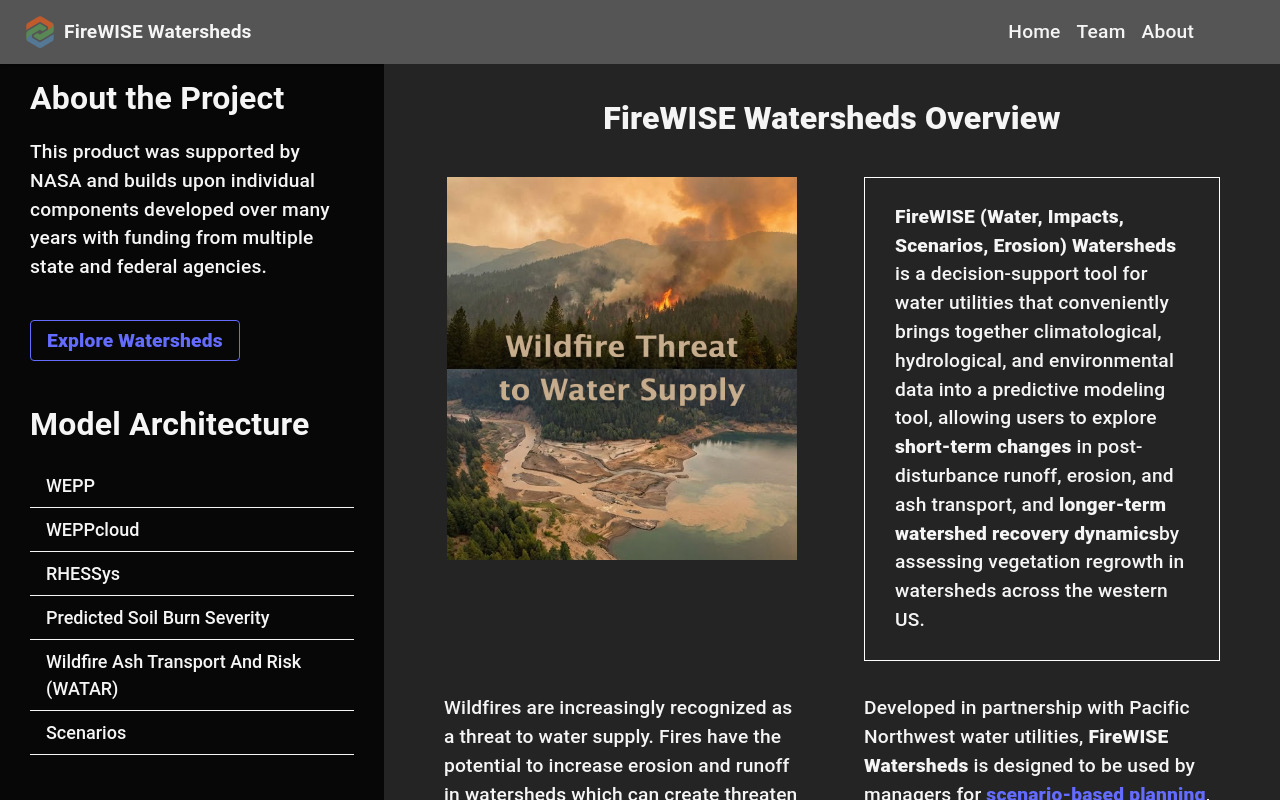
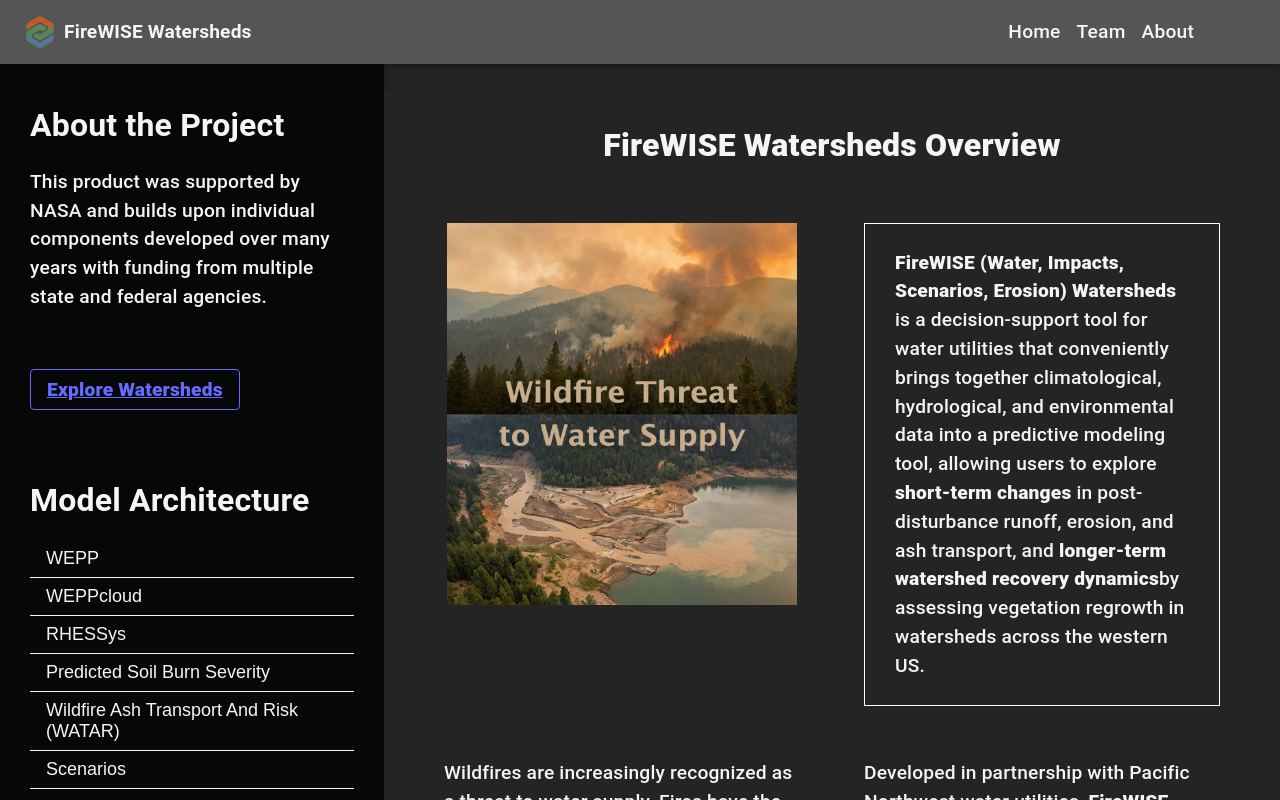
Before and after one commit to brandonxu360/utility-watershed-analytics, a React (Vite) app in the folder client/: page /about/sbs in a window 1280 px wide. Both pictures are taken after a click on the button "BACK". Built offline with nearby package versions, Linux system fonts and the light colour scheme; no server answers; some icons are missing.

Commit message:
Delete index.css file.

```diff
--- a/client/index.html
+++ b/client/index.html
@@ -5,6 +5,12 @@
     <link rel="icon" type="image/x-icon" href="/favicon.ico" />
     <meta name="viewport" content="width=device-width, initial-scale=1.0" />
     <title>FireWISE Watersheds</title>
+    <link rel="preconnect" href="https://fonts.googleapis.com" />
+    <link rel="preconnect" href="https://fonts.gstatic.com" crossorigin />
+    <link
+      href="https://fonts.googleapis.com/css2?family=Inter:ital,opsz,wght@0,14..32,100..900;1,14..32,100..900&display=swap"
+      rel="stylesheet"
+    />
   </head>
   <body>
     <div id="root"></div>
--- a/client/src/index.css
+++ /dev/null
@@ -1,183 +0,0 @@
-@import url("https://fonts.googleapis.com/css2?family=Inter:ital,opsz,wght@0,14..32,100..900;1,14..32,100..900&display=swap");
-
-:root {
-  /*Website Colors*/
-  --clr-primary-100: #f5f5f5;
-  --clr-primary-200: #dcedff;
-  --clr-primary-300: #00a896;
-  --clr-primary-400: #444444;
-  --clr-primary-500: #121212;
-  --clr-primary-error: #ff4b3e;
-
-  /*Fonts*/
-  --ff-primary: "Inter", serif;
-  --ff-body: var(--ff-primary);
-  --ff-heading: var(--ff-primary);
-  line-height: 1.5;
-  font-weight: 400;
-
-  color-scheme: light dark;
-  color: rgba(255, 255, 255, 0.87);
-  background-color: #242424;
-
-  /*Font Size Variables*/
-  --fs-100: 1rem;
-  --fs-200: 1.2rem;
-  --fs-300: 1.5rem;
-  --fs-400: 3rem;
-  --fs-500: 4.6875rem;
-
-  --fs-body: var(--fs-200);
-  --fs-primary-heading: var(--fs-400);
-  --fs-nav: var(--fs-100);
-
-  /*Font Weight Variables*/
-  --fw-regular: 500;
-
-  /*Space Variables*/
-  --size-100: 0.25rem;
-  --size-200: 0.5rem;
-  --size-300: 0.75rem;
-  --size-400: 1rem;
-  --size-500: 1.5rem;
-  --size-600: 2rem;
-  --size-700: 3rem;
-  --size-800: 4rem;
-  --size-900: 5rem;
-
-  /*Misc*/
-  font-synthesis: none;
-  text-rendering: optimizeLegibility;
-  -webkit-font-smoothing: antialiased;
-  -moz-osx-font-smoothing: grayscale;
-}
-
-@media (max-width: 64em) {
-  :root {
-    --fs-100: 0.75rem;
-    --fs-200: 1rem;
-    --fs-300: 1.25rem;
-    --fs-400: 2rem;
-    --fs-500: 4.6875rem;
-
-    --fs-nav: var(--fs-100);
-  }
-}
-
-@media (min-width: 100em) {
-  :root {
-    --fs-100: 1.25rem;
-    --fs-200: 1.5rem;
-    --fs-300: 2.5rem;
-    --fs-400: 3rem;
-    --fs-500: 5rem;
-
-    --fs-nav: var(--fs-100);
-  }
-}
-
-@media (min-width: 160em) {
-  :root {
-    --fs-100: 1.75rem;
-    --fs-200: 2.5rem;
-    --fs-300: 3.5rem;
-    --fs-400: 6rem;
-    --fs-500: 4.6875rem;
-
-    --fs-nav: var(--fs-100);
-  }
-}
-
-/* CSS Reset retrieved from: https://piccalil.li/blog/a-modern-css-reset */
-
-/* Box sizing rules */
-*,
-*::before,
-*::after {
-  box-sizing: border-box;
-}
-
-/* Remove default margin */
-* {
-  margin: 0;
-  padding: 0;
-  font: inherit;
-}
-
-/* Remove list styles on ul, ol elements with a list role, which suggests default styling will be removed */
-ul[role="list"],
-ol[role="list"] {
-  list-style: none;
-}
-
-/* Set core root defaults */
-html:focus-within {
-  scroll-behavior: smooth;
-}
-
-html,
-body,
-#root {
-  height: 100%;
-  margin: 0;
-  overflow: hidden;
-}
-
-/* Set core body defaults */
-body {
-  text-rendering: optimizeSpeed;
-  line-height: 1.5;
-}
-
-/* A elements that don't have a class get default styles */
-a:not([class]) {
-  text-decoration-skip-ink: auto;
-}
-
-/* Make images easier to work with */
-img,
-picture,
-svg:not([class]) {
-  max-width: 100%;
-  display: block;
-}
-
-/* Remove all animations, transitions and smooth scroll for people that prefer not to see them */
-@media (prefers-reduced-motion: reduce) {
-  html:focus-within {
-    scroll-behavior: auto;
-  }
-
-  *,
-  *::before,
-  *::after {
-    animation-duration: 0.01ms !important;
-    animation-iteration-count: 1 !important;
-    transition-duration: 0.01ms !important;
-    scroll-behavior: auto !important;
-  }
-}
-
-/*End of CSS reset*/
-
-/*Body*/
-body {
-  font-family: var(--ff-body);
-}
-
-/*Links*/
-a {
-  font-weight: var(--fw-regular);
-  color: #646cff;
-  text-decoration: inherit;
-}
-
-a:hover {
-  color: #535bf2;
-}
-
-/*Headings*/
-h1 {
-  font-size: var(--fs-400);
-  line-height: 1.1;
-}
--- a/client/src/main.tsx
+++ b/client/src/main.tsx
@@ -6,7 +6,6 @@ import { ThemeProvider } from "@mui/material/styles";
 import { darkTheme, lightTheme } from "./utils/theme.ts";
 import { ColorModeContext } from "./contexts/ColorModeContext.tsx";
 import App from "./App.tsx";
-import "./index.css";
 
 // Research data is stable and rarely updated, so we treat cached data as
 // permanently fresh (staleTime: Infinity). Queries will only refetch when
--- a/client/src/pages/About.tsx
+++ b/client/src/pages/About.tsx
@@ -15,6 +15,7 @@ import osu_dark from "../assets/images/osu_logo_horiz_dark.png";
 import usfs from "../assets/images/usfs_rockyMtn_logo.png";
 import firewise_diagram from "../assets/images/firewise_diagram.png";
 import fire_image from "../assets/images/wildfire-threat-water-supply.jpg";
+import Paper from "@mui/material/Paper";
 
 const useStyles = tss.create(({ theme }) => ({
   ...commonStyles(theme),
@@ -74,8 +75,9 @@ const useStyles = tss.create(({ theme }) => ({
       display: "inline-block",
       verticalAlign: "top",
     },
-  },
-}));
+  },  navButtonsSpaced: {
+    marginBottom: "1rem",
+  },}));
 
 /* ABOUT: SIDE PANEL CONTENT */
 export function AboutSidePanelContent() {
@@ -84,7 +86,7 @@ export function AboutSidePanelContent() {
   const isDark = theme.palette.mode === "dark";
   const navigate = useNavigate();
   return (
-    <div className="about-panel">
+    <div>
       <h2>About the Project</h2>
       <p>
         This product was supported by NASA and builds upon individual components
@@ -100,7 +102,7 @@ export function AboutSidePanelContent() {
       <br />
       <h2>Model Architecture</h2>
 
-      <div className={classes.navButtons} style={{ marginBottom: "1rem" }}>
+      <div className={`${classes.navButtons} ${classes.navButtonsSpaced}`}>
         <button
           onClick={() => {
             navigate({ to: "/about/wepp" });
@@ -339,12 +341,12 @@ export default function About() {
 
   return (
     <div className={classes.aboutContainer}>
-      <div className={classes.sidePanel}>
+      <Paper elevation={3} square className={classes.sidePanel}>
         <div className={classes.sidePanelContent}>
           <AboutSidePanelContent />
         </div>
-      </div>
-      <div className={classes.aboutWrapper} style={{ position: "relative" }}>
+      </Paper>
+      <div className={classes.aboutWrapper}>
         <AboutMainContent />
       </div>
     </div>
--- a/client/src/pages/About_SBS.tsx
+++ b/client/src/pages/About_SBS.tsx
@@ -5,6 +5,7 @@ import { useIsSmallScreen } from "../hooks/useIsSmallScreen";
 import SmallScreenNotice from "../components/SmallScreenNotice";
 import { useNavigate } from "@tanstack/react-router";
 import sbs_diagram from "../assets/images/sbs_diagram.png";
+import Paper from "@mui/material/Paper";
 
 const useStyles = tss.create(({ theme }) => ({
   ...commonStyles(theme),
@@ -16,7 +17,7 @@ export function AboutSBSSidePanelContent() {
   const { classes } = useStyles();
   const navigate = useNavigate();
   return (
-    <div className="about-panel">
+    <div>
       <button
         onClick={() => {
           navigate({ to: "/about" });
@@ -24,7 +25,6 @@ export function AboutSBSSidePanelContent() {
         className={classes.closeButton}
         aria-label="Close SBS panel"
         title="Close SBS panel"
-        style={{ padding: "0.313rem 0.5rem" }}
       >
         BACK
       </button>
@@ -179,9 +179,9 @@ export function AboutSBSMainContent() {
 function SidePanel({ children }: { children: React.ReactNode }) {
   const { classes } = useStyles();
   return (
-    <div className={classes.sidePanel}>
+    <Paper elevation={3} square className={classes.sidePanel}>
       <div className={classes.sidePanelContent}>{children}</div>
-    </div>
+    </Paper>
   );
 }
 
@@ -201,7 +201,7 @@ export default function AboutSBS() {
       <SidePanel>
         <AboutSBSSidePanelContent />
       </SidePanel>
-      <div className={classes.aboutWrapper} style={{ position: "relative" }}>
+      <div className={classes.aboutWrapper}>
         <AboutSBSMainContent />
       </div>
     </div>
--- a/client/src/pages/About_WATAR.tsx
+++ b/client/src/pages/About_WATAR.tsx
@@ -5,6 +5,7 @@ import { useIsSmallScreen } from "../hooks/useIsSmallScreen";
 import SmallScreenNotice from "../components/SmallScreenNotice";
 import { useNavigate } from "@tanstack/react-router";
 import watar_diagram from "../assets/images/watar_diagram.png";
+import Paper from "@mui/material/Paper";
 
 const useStyles = tss.create(({ theme }) => ({
   ...commonStyles(theme),
@@ -16,7 +17,7 @@ export function AboutWatarSidePanelContent() {
   const { classes } = useStyles();
   const navigate = useNavigate();
   return (
-    <div className="about-panel">
+    <div>
       <button
         onClick={() => {
           navigate({ to: "/about" });
@@ -24,7 +25,6 @@ export function AboutWatarSidePanelContent() {
         className={classes.closeButton}
         aria-label="Close WATAR panel"
         title="Close WATAR panel"
-        style={{ padding: "0.313rem 0.5rem" }}
       >
         BACK
       </button>
@@ -180,9 +180,9 @@ export function AboutWatarMainContent() {
 function SidePanel({ children }: { children: React.ReactNode }) {
   const { classes } = useStyles();
   return (
-    <div className={classes.sidePanel}>
+    <Paper elevation={3} square className={classes.sidePanel}>
       <div className={classes.sidePanelContent}>{children}</div>
-    </div>
+    </Paper>
   );
 }
 
@@ -202,7 +202,7 @@ export default function AboutWATAR() {
       <SidePanel>
         <AboutWatarSidePanelContent />
       </SidePanel>
-      <div className={classes.aboutWrapper} style={{ position: "relative" }}>
+      <div className={classes.aboutWrapper}>
         <AboutWatarMainContent />
       </div>
     </div>
--- a/client/src/pages/Scenarios.tsx
+++ b/client/src/pages/Scenarios.tsx
@@ -5,6 +5,7 @@ import { useIsSmallScreen } from "../hooks/useIsSmallScreen";
 import SmallScreenNotice from "../components/SmallScreenNotice";
 import { useNavigate } from "@tanstack/react-router";
 import scenarios_diagram from "../assets/images/scenarios_diagram.png";
+import Paper from "@mui/material/Paper";
 
 const useStyles = tss.create(({ theme }) => ({
   ...commonStyles(theme),
@@ -16,7 +17,7 @@ export function ScenariosSidePanelContent() {
   const { classes } = useStyles();
   const navigate = useNavigate();
   return (
-    <div className="about-panel">
+    <div>
       <button
         onClick={() => {
           navigate({ to: "/about" });
@@ -24,7 +25,6 @@ export function ScenariosSidePanelContent() {
         className={classes.closeButton}
         aria-label="Close Scenarios panel"
         title="Close Scenarios panel"
-        style={{ padding: "0.313rem 0.5rem" }}
       >
         BACK
       </button>
@@ -173,9 +173,9 @@ export function ScenariosMainContent() {
 function SidePanel({ children }: { children: React.ReactNode }) {
   const { classes } = useStyles();
   return (
-    <div className={classes.sidePanel}>
+    <Paper elevation={3} square className={classes.sidePanel}>
       <div className={classes.sidePanelContent}>{children}</div>
-    </div>
+    </Paper>
   );
 }
 
@@ -195,7 +195,7 @@ export default function Scenarios() {
       <SidePanel>
         <ScenariosSidePanelContent />
       </SidePanel>
-      <div className={classes.aboutWrapper} style={{ position: "relative" }}>
+      <div className={classes.aboutWrapper}>
         <ScenariosMainContent />
       </div>
     </div>
--- a/client/src/utils/sharedStyles.ts
+++ b/client/src/utils/sharedStyles.ts
@@ -19,6 +19,7 @@ export const commonStyles = (theme: Theme) => ({
     flex: 1,
     minHeight: 0,
     overflowY: "scroll",
+    position: "relative",
   } as CSSObject,
   sidePanel: {
     width: "30%",
@@ -36,10 +37,10 @@ export const commonStyles = (theme: Theme) => ({
     "& h2": {
       fontSize: "2rem",
       fontWeight: "bold",
-      marginBottom: "var(--size-400)",
+      marginBottom: "1rem",
     },
     "& h3": {
-      marginBottom: "var(--size-300)",
+      marginBottom: "0.75rem",
     },
     "& h3, & strong": {
       fontSize: "1.7rem",
@@ -47,7 +48,7 @@ export const commonStyles = (theme: Theme) => ({
     },
     "& p": {
       fontSize: "1.2rem",
-      marginBottom: "var(--size-400)",
+      marginBottom: "1rem",
     },
     "& hr": {
       marginTop: 20,
@@ -137,6 +138,9 @@ export const subPageStyles = (theme: Theme) => ({
     border: "none",
     borderRadius: 3,
     color: theme.palette.common.white,
+    padding: "0.313rem 0.5rem",
+    marginBottom: "1rem",
+    cursor: "pointer",
     "&:hover": {
       background: `${theme.palette.error.dark} !important`,
       border: "none",
```
Also changed, not shown: client/src/pages/About_RHESSys.tsx (+5 -5 lines), client/src/pages/About_WEPP.tsx (+5 -5 lines), client/src/pages/About_WEPPcloud.tsx (+5 -5 lines), client/src/pages/Team.tsx (+6 -5 lines).
